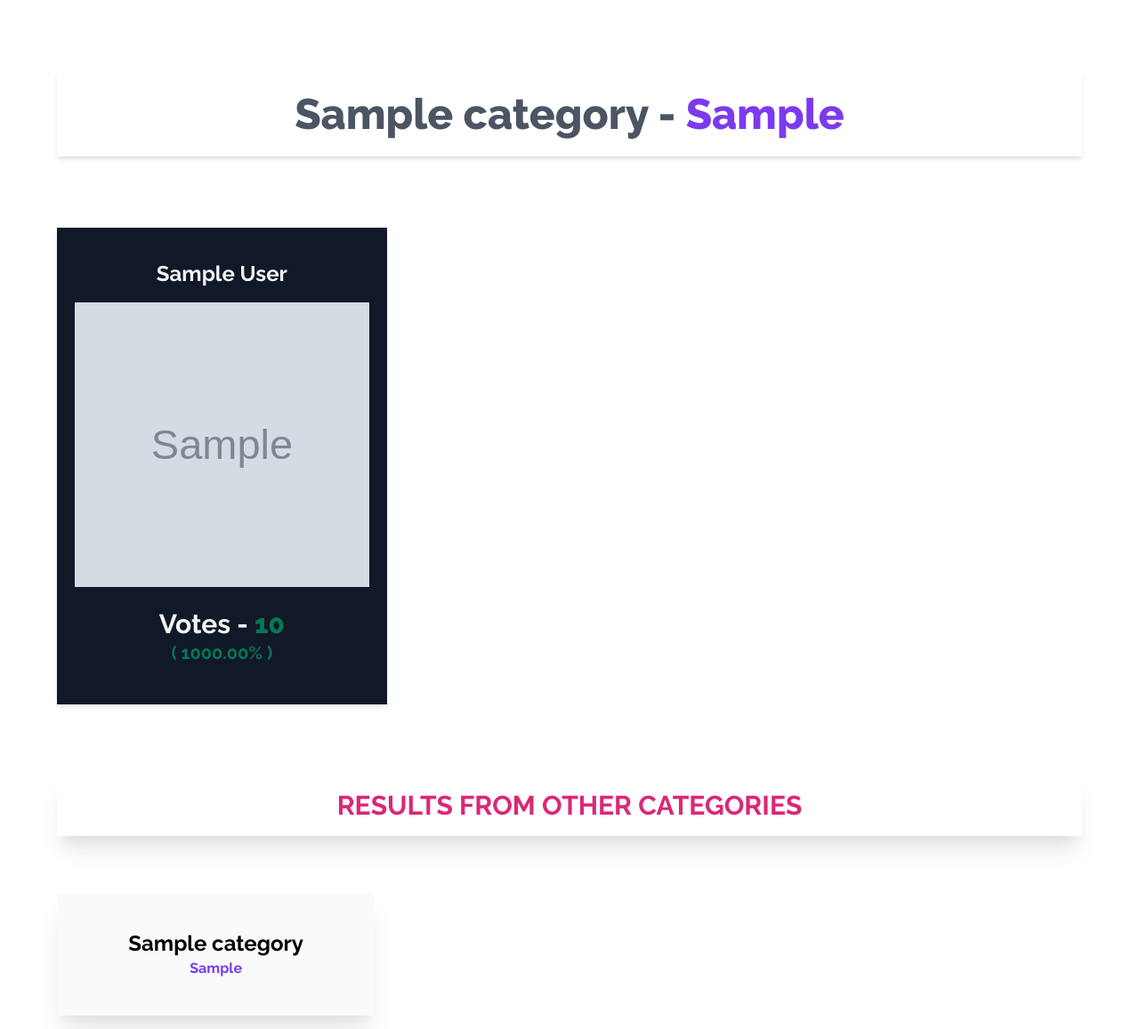
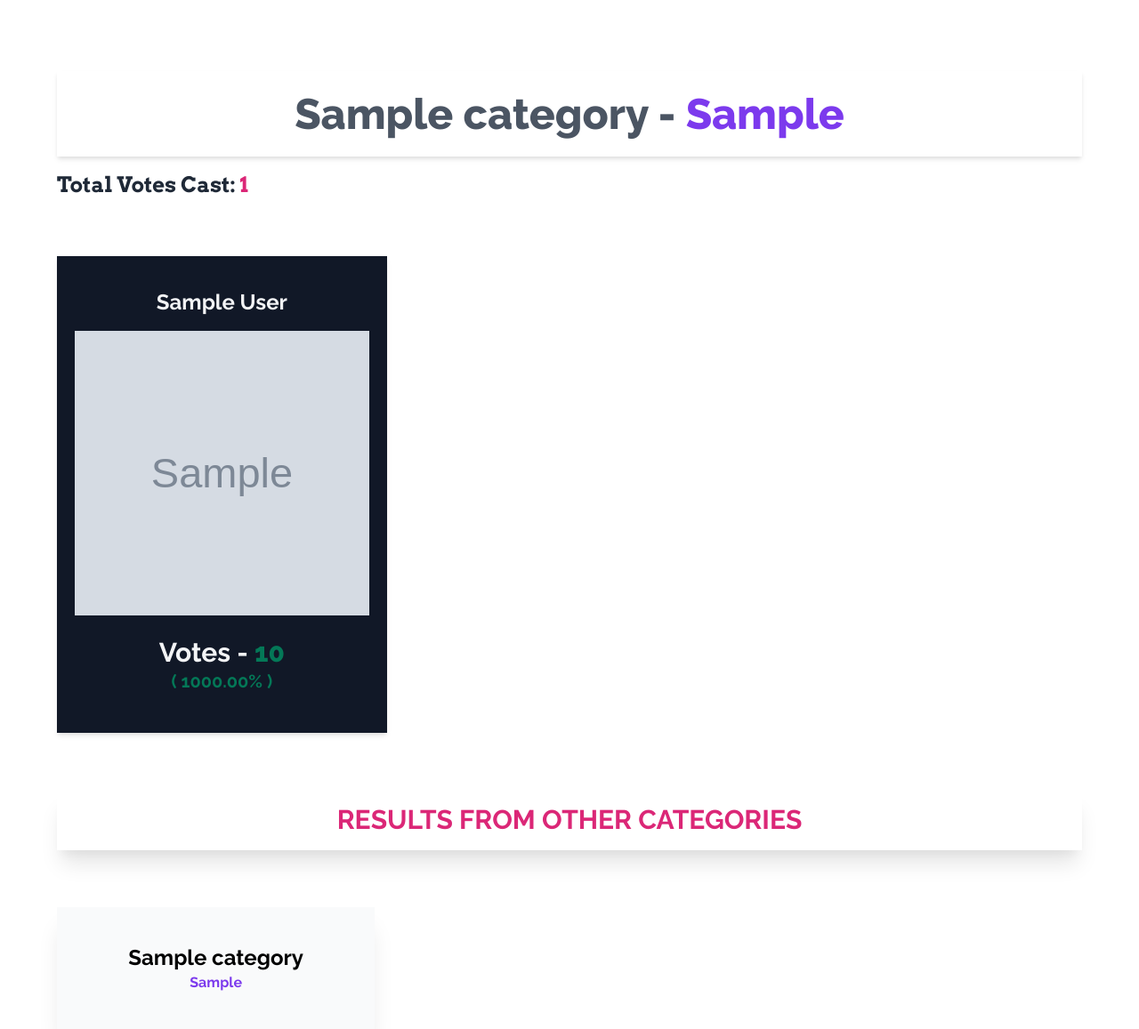
Before and after one commit to rocksongabriel/asa-elections, a Django app: template templates/vote/new-result-page.html in a window 1280 px wide. Shown: the part 61-1218 px from the top of the page at 89% size. Run offline with Django 3.2, Linux system fonts and the light colour scheme; the template is opened without the code that fills it: most values are stand-ins (such as "Sample title", 1, 10 or a date in 2020); grey boxes marked "Sample" are stand-in pictures; some libraries are stand-ins or nearby versions.

Commit message:
Add the number of votes cast in each category on top of the result page, resolve #20

```diff
--- a/templates/vote/new-result-page-individual.html
+++ b/templates/vote/new-result-page-individual.html
@@ -9,7 +9,11 @@
 <div class="my-16 md:my-20 mx-5 md:mx-10 lg:mx-16  font-raleway">
     <h1 class="text-center shadow-md text-gray-600 text-4xl sm:text-5xl font-extrabold py-6 mb-2 font-raleway">{{ category.name }} - <span class="text-purple-600">{{ category.get_campus_display }}</span></h1>
 
-    <div class="grid grid-cols-1 md:grid-cols-2 lg:grid-cols-3 gap-5 my-20">
+    <div class="mt-4">
+        <p class="text-gray-800 text-2xl font-bold font-arvo">Total Votes Cast: <span class="text-pink-600">{{ category.voters.count }}</span></p>
+    </div>
+
+    <div class="grid grid-cols-1 md:grid-cols-2 lg:grid-cols-3 gap-5 my-12">
 
         {% for candidate in category.candidates.all %}
 
--- a/templates/vote/new-result-page.html
+++ b/templates/vote/new-result-page.html
@@ -11,7 +11,11 @@
 <div class="my-16 md:my-20 mx-5 md:mx-10 lg:mx-16  font-raleway">
     <h1 class="text-center shadow-md text-gray-600 text-4xl sm:text-5xl font-extrabold py-6 mb-2 font-raleway">{{ category.name }} - <span class="text-purple-600">{{ category.get_campus_display }}</span></h1>
 
-    <div class="grid grid-cols-1 md:grid-cols-2 lg:grid-cols-3 gap-5 my-20">
+    <div class="mt-4">
+        <p class="text-gray-800 text-2xl font-bold font-arvo">Total Votes Cast: <span class="text-pink-600">{{ category.voters.count }}</span></p>
+    </div>
+
+    <div class="grid grid-cols-1 md:grid-cols-2 lg:grid-cols-3 gap-5 my-16">
 
         {% for candidate in category.candidates.all %}
 
@@ -62,7 +66,11 @@
 <div class="my-16 md:my-20 mx-5 md:mx-10 lg:mx-16  font-raleway">
     <h1 class="text-center shadow-md text-gray-600 text-4xl sm:text-5xl font-extrabold py-6 mb-2 font-raleway">{{ category.name }} - <span class="text-purple-600">{{ category.get_campus_display }}</span></h1>
 
-    <div class="grid grid-cols-1 md:grid-cols-2 lg:grid-cols-3 gap-5 my-20">
+    <div class="mt-4">
+        <p class="text-gray-800 text-2xl font-bold font-arvo">Total Votes Cast: <span class="text-pink-600">{{ category.voters.count }}</span></p>
+    </div>
+
+    <div class="grid grid-cols-1 md:grid-cols-2 lg:grid-cols-3 gap-5 my-16">
 
         {% for candidate in category.candidates.all %}
 
```
